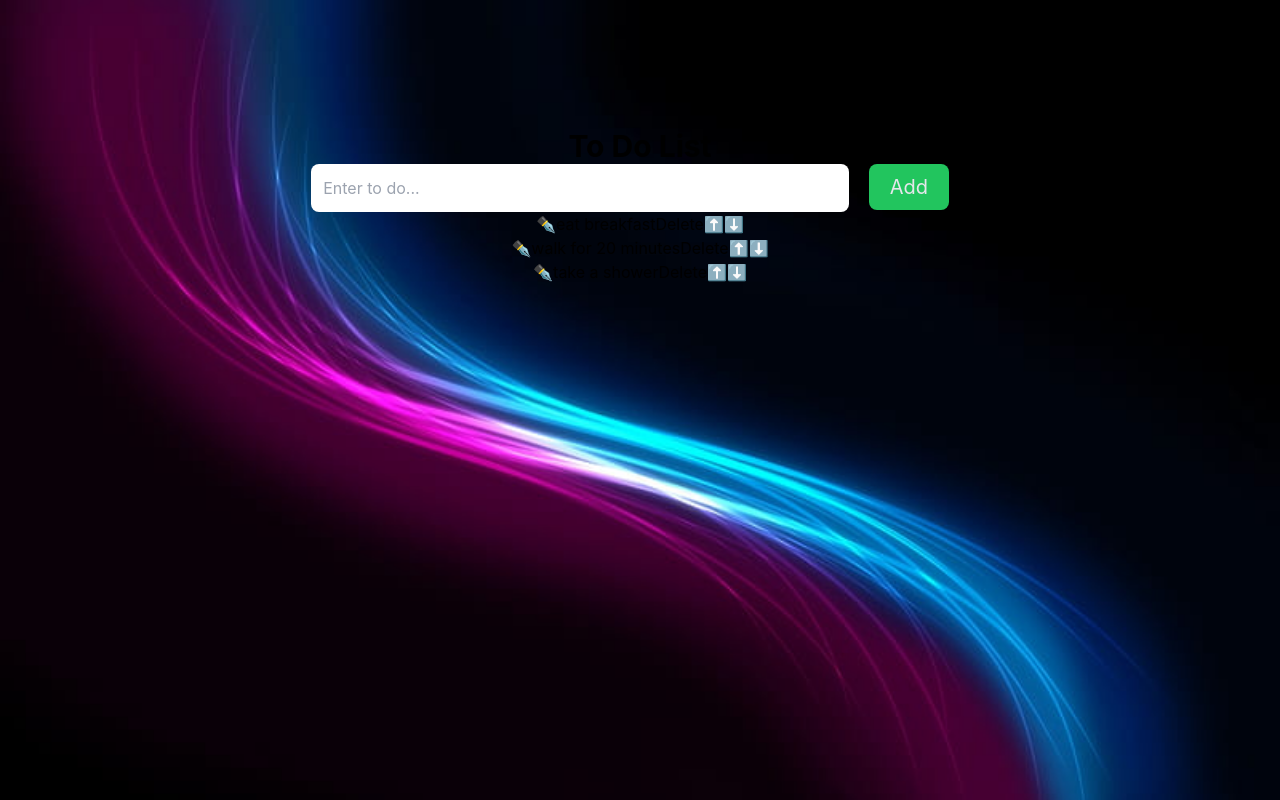
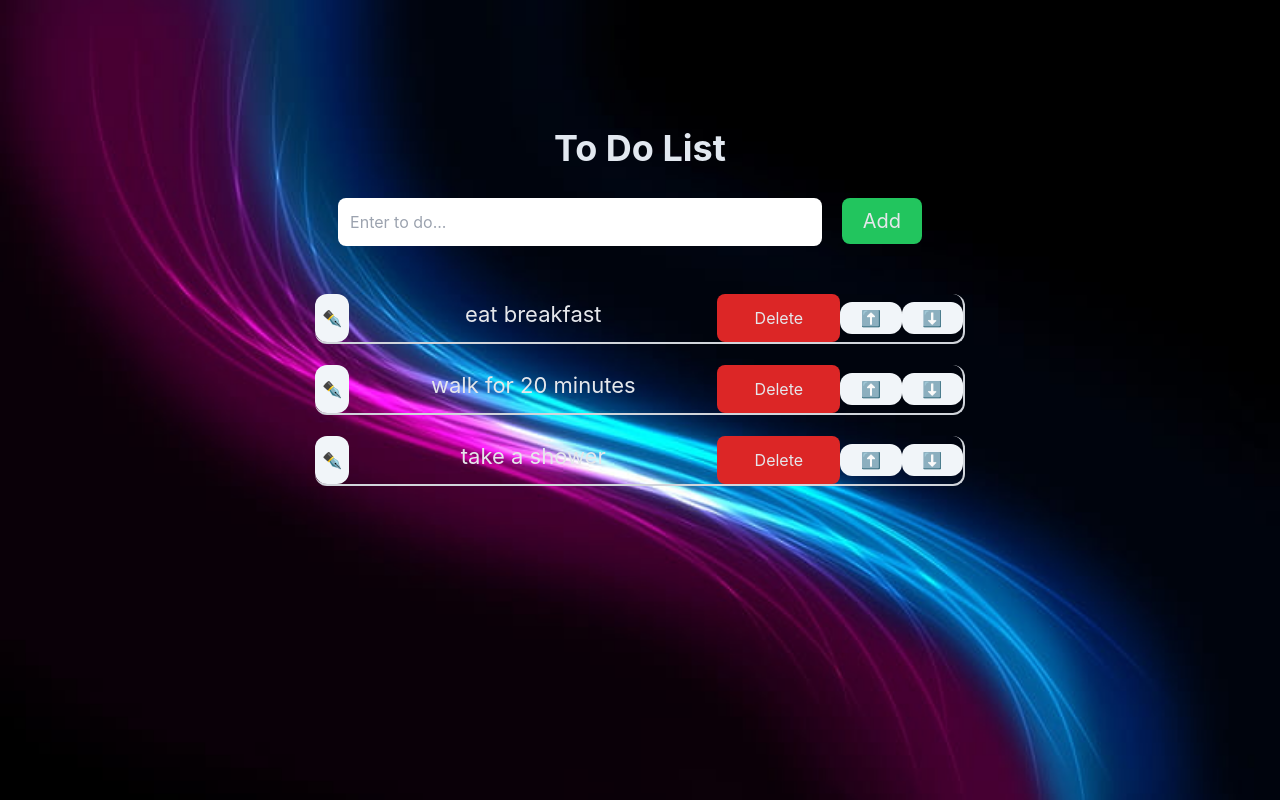
Before and after one commit to tajulafreen/to-do-react, a React (Create React App) app: page / in a window 1280 px wide. Built offline with nearby package versions, Linux system fonts and the light colour scheme.

Commit message:
add button styles

```diff
--- a/src/components/TaskItem.jsx
+++ b/src/components/TaskItem.jsx
@@ -13,29 +13,52 @@ const TaskItem = ({
   updateTask,
 }) => {
   return (
-    <li key={index}>
-      <button onClick={() => editTask(index)}>✒️</button>
+    <li
+      key={index}
+      className=" bg-transparent  border-b-2 border-r-2 border-gray-300 m-[3%] h-[50px] flex flex-row justify-between rounded-xl "
+    >
+      <button
+        onClick={() => editTask(index)}
+        className="w-9 bg-slate-100 rounded-xl hover:bg-inherit "
+      >
+        ✒️
+      </button>
       {editIndex === index ? (
         <>
           <input
             type="text"
             value={editedTask}
             onChange={(e) => setEditedTask(e.target.value)}
+            className="bg-transparent p-1  w-[50%] text-gray-200 text-[20px]"
           />
-          <button className="add-btn" onClick={updateTask}>
+          <button
+            className="text-gray-200 bg-blue-600 rounded-lg p-1 hover:bg-blue-900 active:bg-inherit"
+            onClick={updateTask}
+          >
             Update
           </button>
         </>
       ) : (
-        <span className="text">{task}</span>
+        <span className="bg-transparent p-1  w-[60%] text-gray-200 md:text-[22px] ">
+          {task}
+        </span>
       )}
-      <button className="dlt-btn" onClick={() => deleteTask(index)}>
+      <button
+        className="text-gray-200 bg-red-600 rounded-lg p-1 hover:bg-red-700 w-[20%]"
+        onClick={() => deleteTask(index)}
+      >
         Delete
       </button>
-      <button className="up-btn" onClick={() => moveTaskUp(index)}>
+      <button
+        className=" bg-slate-100 rounded-xl h-8 my-auto w-[10%]"
+        onClick={() => moveTaskUp(index)}
+      >
         ⬆️
       </button>
-      <button className="down-btn" onClick={() => moveTaskDown(index)}>
+      <button
+        className="w-[10%] bg-slate-100 rounded-xl h-8 my-auto"
+        onClick={() => moveTaskDown(index)}
+      >
         ⬇️
       </button>
     </li>
--- a/src/components/ToDoList.jsx
+++ b/src/components/ToDoList.jsx
@@ -64,15 +64,16 @@ const ToDoList = () => {
 
   return (
     <>
-      <div className="to-do-list-bg">
-        <div className="">
-          <h1 className="text-3xl relative font-bold">To Do List</h1>
+      <div className=" w-[90%] m-auto  ">
+        <h1 className="text-4xl  relative font-bold my-[30px] text-slate-200">
+          To Do List
+        </h1>
         <AddTask
           addTask={addTask}
           newTask={newTask}
           handleInputChange={handleInputChange}
         />
-          <ol>
+        <ol className="my-[7%]">
           {tasks.map((task, index) => (
             <TaskItem
               key={index}
@@ -90,7 +91,6 @@ const ToDoList = () => {
           ))}
         </ol>
       </div>
-      </div>
     </>
   );
 };
```
Lines whose indentation alone changed are shown as unchanged.
